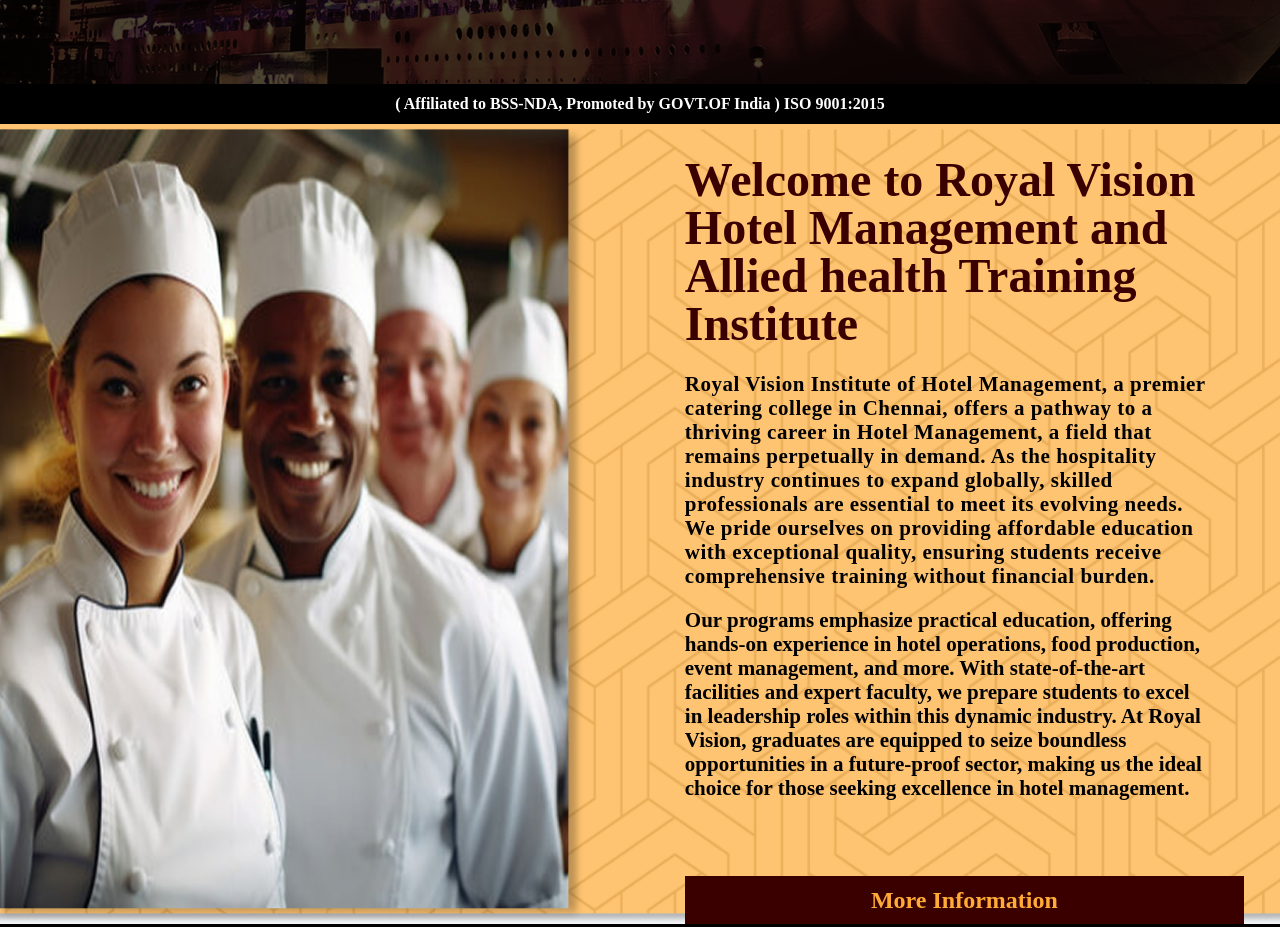
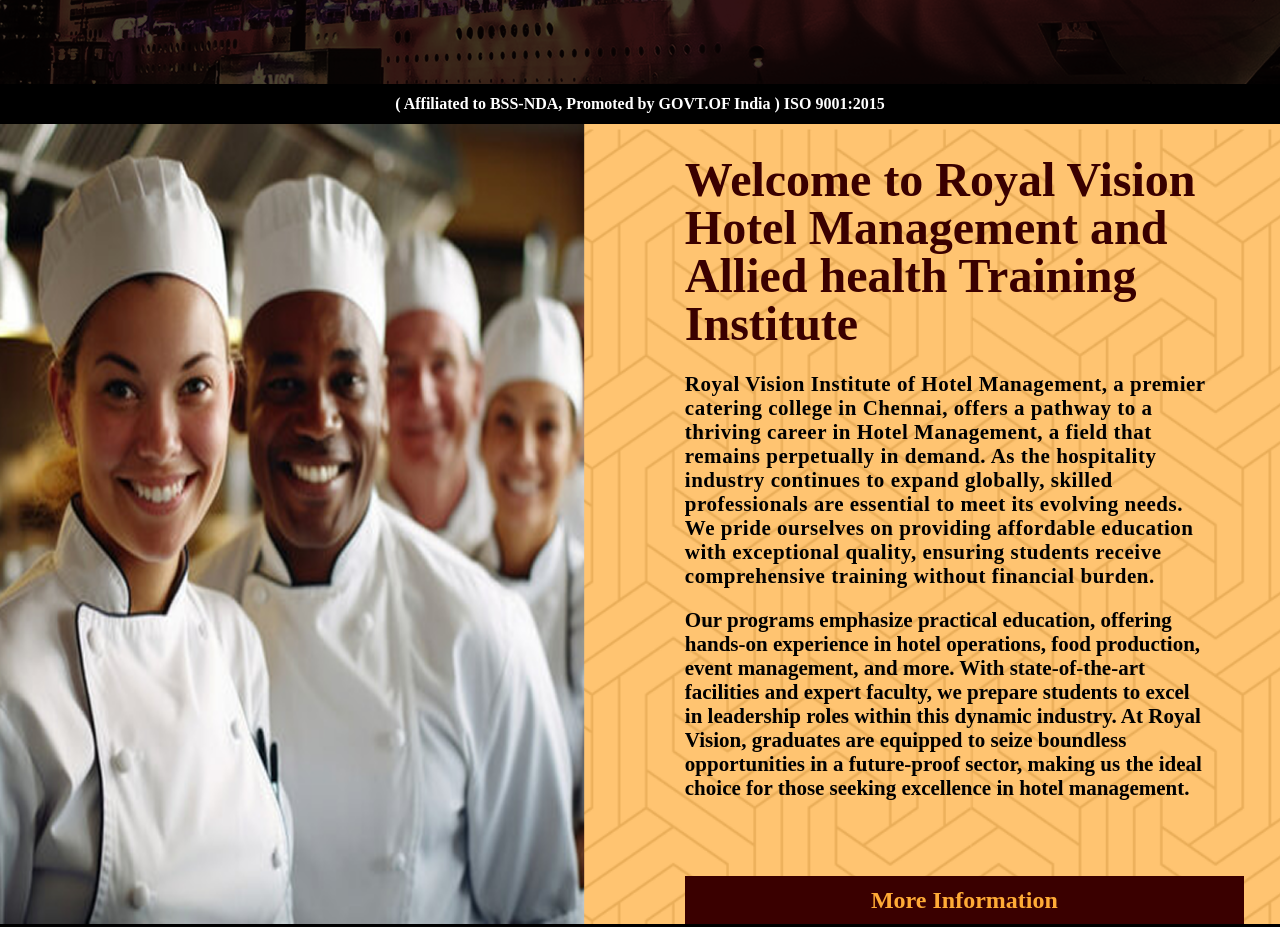
Before and after one commit to LalithAbhishekG/Royal-Vision-Makeover, a plain HTML site: page index.html in a window 1280 px wide. Shown: the part 700-1627 px from the top of the page. Drawn offline with nearby package versions, Linux system fonts and the light colour scheme; a web font is replaced by a local one.

Commit message:
fixed bug

```diff
--- a/index.html
+++ b/index.html
@@ -118,9 +118,9 @@
     </div>
 
     <!-- About Section -->
-    <section class="about-section bg-[url('img/Sect3-background.png')] bg-cover bg-center items-center max-w-[100%] lg:h-[800px] md:h-[800px] h-[1000px] flex flex-col justify-between gap-20 md:flex-row  ">
+    <section class="about-section bg-[url('img/indeximg/Sect-3-background.png')] bg-cover bg-center items-center max-w-[100%]  lg:h-[800px] md:h-[800px] h-[1000px] flex flex-col justify-between gap-20 md:flex-row  ">
       <div class="about-image h-[800px] w-full mb-0 md:mb-0">
-        <img src="./img/image.png" alt="Chefs" class="items-center m-0 md:w-[1600px] md:h-[800px]" />
+        <img src="./img/indeximg/image (3).png" alt="Chefs" class="items-center m-0 md:w-[1600px] md:h-[800px]" />
       </div>
 
       <div
```
Also changed, not shown: Admissions.html (+1 -1 lines), img/Sect3-background.png (deleted), img/image.png (deleted), img/indeximg/Home BG.png (renamed from img/Home BG.png), img/indeximg/Home Photo.png (renamed from img/Home Photo.png), img/indeximg/Sect-3-background.png (added), img/indeximg/image (3).png (added), img/indeximg/phonepic.png (renamed from img/phonepic.png).
